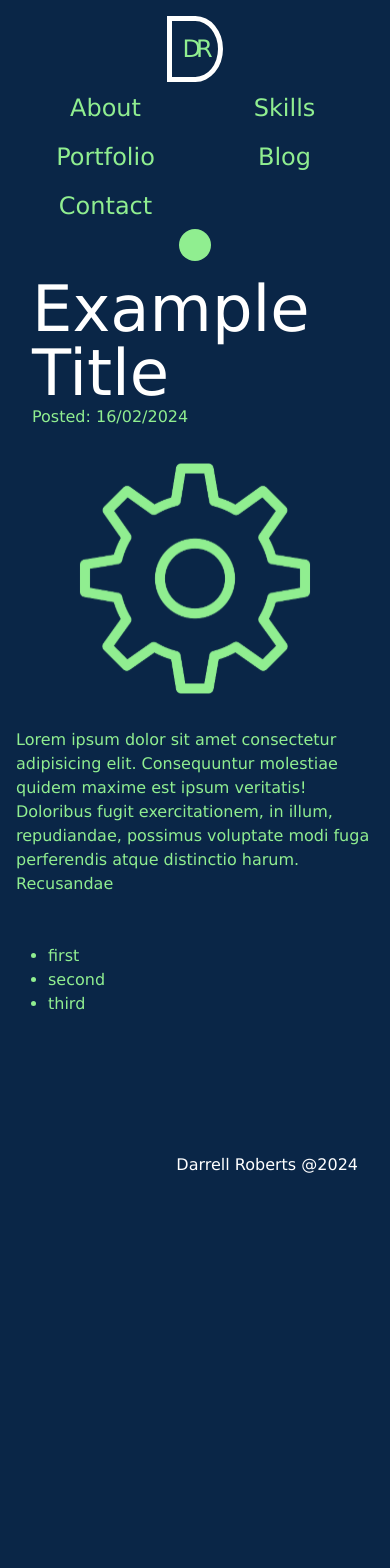
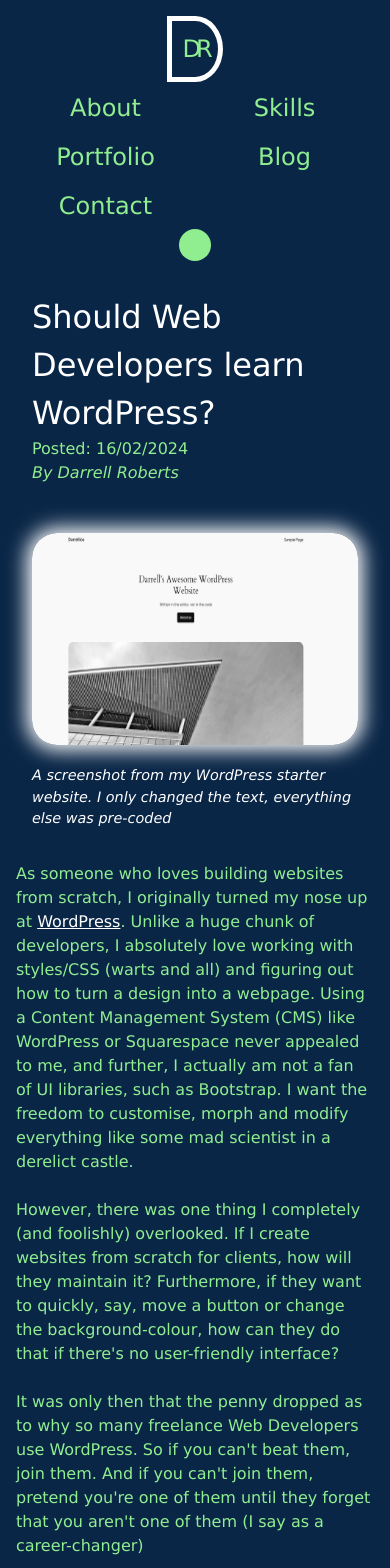
Before and after one commit to DarrellRoberts/portfolio, a Next.js app: page /blog/1 in a window 390 px wide. Shown: the top 1568 px of the page. Before the commit the page ends 1209 px from the top, so only its background shows below. Built offline with nearby package versions, Linux system fonts and the light colour scheme.

Commit message:
00013: blog: first post uploaded

```diff
--- a/src/app/blog/[id]/page.tsx
+++ b/src/app/blog/[id]/page.tsx
@@ -6,6 +6,7 @@ import { useContext } from "react";
 import { ThemeContext } from "@/components/context/ThemeContext";
 import { useParams } from "next/navigation";
 import Image from "next/image";
+import Link from "next/link";
 
 type ParamObject = {
   id?: number;
@@ -17,42 +18,41 @@ export default function BlogPost() {
   const { light, dark, isLightTheme } = useContext(ThemeContext);
   const themeStyles = isLightTheme ? light : dark;
   return (
-    <div style={{ backgroundColor: themeStyles.bg }} className="h-screen">
+    <div style={{ backgroundColor: themeStyles.bg }}>
       <section
         style={{ backgroundColor: themeStyles.bg }}
         className={styles.homepageCon}
       >
         <div className={styles.titleCon}>
+          <span style={{ color: themeStyles.mainText, fontStyle: "italic"}}>
+            By Darrell Roberts
+          </span>
           <span style={{ color: themeStyles.mainText }}>
             Posted: {EntriesArray[index]?.date}
           </span>
           <h1
             style={{ color: themeStyles.secondaryText }}
-            className="heroTitle"
           >
             {EntriesArray[index]?.title}
           </h1>
         </div>
-        <div className={styles.imageCon}>
+        <div className={styles.imageCon} >
           <Image
-            src={EntriesArray[index]?.images[0]}
-            alt={EntriesArray[index]?.imageAlt[0]}
-            width="250"
-            height="250"
+            style={{ boxShadow: "0px 0px 20px 5px" + themeStyles.secondaryText }}
+            src={EntriesArray[index]?.images[index]}
+            alt={EntriesArray[index]?.imageAlt[index]}
+            width="850"
+            height="850"
           />
+          <span style={{ color: themeStyles.secondaryText }} className="mt-5">
+            {EntriesArray[index]?.imageCaption[index]}
+          </span>
         </div>
-        <div className={styles.articleCon}>
-          <p style={{ color: themeStyles.mainText }}>
+        <div className={isLightTheme ? styles.articleCon : styles.articleConDark}>
             {EntriesArray[index]?.article}
-          </p>
         </div>
-        <ul className={styles.listCon}>
-          {EntriesArray[index]?.lists.map((item, i) => (
-            <li style={{ color: themeStyles.mainText }} key={i}>
-              {item}
-            </li>
-          ))}
-        </ul>
+        <Link style={{ color: themeStyles.secondaryText }} href="/blog" className="ml-5">
+          Back to Blog homepage</Link>
       </section>
     </div>
   );
--- a/src/app/blog/[id]/post.module.css
+++ b/src/app/blog/[id]/post.module.css
@@ -1,19 +1,47 @@
 .homepageCon {
     animation: fadeIn 0.5s linear 0s 1;
+    padding-bottom: 1rem;
 }
 
 .titleCon {
     display: flex;
     align-items: flex-start;
     flex-direction: column-reverse;
-    margin-left: 2rem;
+    padding: 1rem 2rem;
+}
+
+.titleCon h1 {
+  font-size: clamp(2rem, 5vw, 5rem);;
 }
 
 .articleCon {
   display: flex;
+  flex-direction: column;
   font-size: clamp(1rem, 2vw, 1.5rem);
   width: 75ch;
   margin: 2rem;
+}
+
+.articleConDark {
+  display: flex;
+  flex-direction: column;
+  font-size: clamp(1rem, 2vw, 1.5rem);
+  width: 75ch;
+  margin: 2rem;
+}
+
+.articleCon a {
+  color: white;
+  text-decoration: underline;
+}
+
+.articleConDark p {
+  color: var(--mainColor);
+}
+
+.articleConDark a {
+  color: black;
+  text-decoration: underline;
 }
 
 .listCon {
@@ -26,9 +54,21 @@
 
 .imageCon {
   display: flex;
-  justify-content: center;
-  align-items: center;
+  flex-direction: column;
+  /* align-items: center; */
   margin: 2rem;
+}
+
+.imageCon span {
+  font-size: clamp(0.9rem, 2vw, 1.25rem);
+  font-style: italic;
+  color: white;
+}
+
+.imageCon img {
+  filter: grayscale(1);
+  border-radius: 25px;
+  width: 65%;
 }
 
   @keyframes fadeIn {
@@ -75,10 +115,19 @@
       width: auto;
       margin: 1rem;
     }
+    .articleConDark {
+      font-size: 1rem;
+      width: auto;
+      margin: 1rem;
+    }
     .postsCon a {
       margin: 0px;
     }
     .rotateBorder {
       padding: 6rem;
     }
+    .imageCon img {
+      aspect-ratio: 1/0.65;
+      width: 100%;
+    }
   }
--- a/src/app/blog/blog.module.css
+++ b/src/app/blog/blog.module.css
@@ -9,24 +9,31 @@
     margin-left: 2rem;
 }
 
-.articleCon {
-  display: flex;
-  font-size: 1.5rem;
-  width: 75ch;
-  margin: 2rem;
-}
-
 .postsCon {
   display: flex;
   justify-content: space-evenly;
 }
 
 .postsCon a {
+  display: flex;
+  flex-direction: column;
+  width: 50%;
+  text-align: center;
   margin: 1rem 3rem;
+}
+
+.posts h3 {
+  font-style: italic;
+  font-size: 1rem;
 }
 
 .rotateBorder {
   position: absolute;
+  background-image: url("/assets/blogimages/wordpressScreenshot.jpg");
+  background-size: cover;
+  background-position: center;
+  background-repeat: no-repeat;
+  opacity: 0.07;
   padding: 8rem;
   border-color: white;
   border-width: 5px;
@@ -38,6 +45,7 @@
   text-align: center;
   font-size: 1.5rem;
   margin-top: 30%;
+  z-index: 3;
 }
 
 .mail {
@@ -70,30 +78,6 @@
   }
   }
 
-  @keyframes borderRad {
-    0% {
-      border-bottom-right-radius: 30%;
-      border-bottom-left-radius: 45%;
-      border-top-right-radius: 75%;
-      border-top-left-radius: 90%;
-      transform: rotate(0deg);
-    }
-    50% {
-      border-bottom-right-radius: 80%;
-      border-bottom-left-radius: 90%;
-      border-top-right-radius: 25%;
-      border-top-left-radius: 30%;
-      transform: rotate(180deg);
-    }
-    100% {
-      border-bottom-right-radius: 30%;
-      border-bottom-left-radius: 45%;
-      border-top-right-radius: 75%;
-      border-top-left-radius: 90%;
-      transform: rotate(360deg);
-    }
-  }
-
   @media  screen and (max-width: 1200px) {
     .mail {
       width: 100px;
@@ -118,12 +102,12 @@
     }
     .postsCon {
       display: grid;
-      /* width: 100%; */
       grid-template-columns: repeat(auto-fill, minmax(125px, 1fr));
       gap: 6rem;
     }
     .postsCon a {
-      margin: 0px;
+      /* width: 50%; */
+      align-items: center;
     }
     .rotateBorder {
       padding: 6rem;
--- a/src/app/blog/page.tsx
+++ b/src/app/blog/page.tsx
@@ -34,9 +34,9 @@ export default function Blog() {
                     <h2 style={{ color: themeStyles.mainText }}>
                       {item.title}
                     </h2>
-                    <h2 style={{ color: themeStyles.mainText }}>
+                    <h3 style={{ color: themeStyles.secondaryText}}>
                       Posted: {item.date}
-                    </h2>
+                    </h3>
                   </div>
                 </Link>
               ))}
@@ -45,7 +45,7 @@ export default function Blog() {
           <Image
             className={styles.mail}
             src={isLightTheme ? "/assets/blog.svg" : "/assets/blogDM.svg"}
-            alt="cog"
+            alt="papers"
             width="250"
             height="250"
           />
--- a/src/app/layout.tsx
+++ b/src/app/layout.tsx
@@ -19,7 +19,7 @@ export default function RootLayout({
     <ThemeContextProvider>
       <html lang="en">
         <head>
-          <link rel="icon" href="./logo.jpg" type="image/jpg" />
+          <link rel="icon" href="/assets/logo.jpg" type="image/jpg" />
         </head>
         <body>
           <NavBar />
--- a/src/components/blog-assets/EntriesArray.ts
+++ /dev/null
@@ -1,38 +0,0 @@
-import { getDate } from "./DateFormatter";
-
-type EntryData = {
-    id: number,
-    title: string,
-    lists: string[],
-    images: string[],
-    imageAlt: string[],
-    article: string,
-    date: string
-  }
-
-  const date = getDate();
-
-const entriesArray: EntryData[] = [
-  {
-    id: 1,
-    title: "Example Title",
-    lists: ["first", "second", "third"],
-    images: ["/assets/cog.svg"],
-    imageAlt: ["cog"],
-    article: "Lorem ipsum dolor sit amet consectetur adipisicing elit. Consequuntur molestiae quidem maxime est ipsum veritatis! Doloribus fugit exercitationem, in illum, repudiandae, possimus voluptate modi fuga perferendis atque distinctio harum. Recusandae",
-    date: date
-  },
-  {
-    id: 2,
-    title: "Example Title2",
-    lists: ["first", "second", "third"],
-    images: ["/assets/cog.svg"],
-    imageAlt: ["cog"],
-    article: "Lorem ipsum dolor sit amet consectetur adipisicing elit. Consequuntur molestiae quidem maxime est ipsum veritatis! Doloribus fugit exercitationem, in illum, repudiandae, possimus voluptate modi fuga perferendis atque distinctio harum. Recusandae.",
-    date: date
-  }
-]
-
-entriesArray.reverse();
-
-export default entriesArray;
--- /dev/null
+++ b/src/components/blog-assets/EntriesArray.tsx
@@ -0,0 +1,58 @@
+import { getDate } from "./DateFormatter";
+
+type EntryData = {
+    id: number,
+    title: string,
+    links?: string[],
+    images: string[],
+    imageAlt: string[],
+    imageCaption: string[],
+    article: any,
+    date: string
+  }
+
+  const date = getDate();
+
+const entriesArray: EntryData[] = [
+  {
+    id: 1,
+    title: "Should Web Developers learn WordPress?",
+    links: ["https://www.youtube.com/watch?v=2Q0mWH6g8Fo"],
+    images: ["/assets/blogimages/wordpressScreenshot.jpg"],
+    imageAlt: ["screenshot_of_wordpress_website"],
+    imageCaption: ["A screenshot from my WordPress starter website. I only changed the text, everything else was pre-coded"],
+    article:
+    (
+    <div>
+    <p>As someone who loves building websites from scratch, I originally turned my nose up at <a href="https://wordpress.com/" target="_blank">WordPress</a>. Unlike a huge chunk of developers, I absolutely love working with styles/CSS (warts and all) and figuring out how to turn a design into a webpage. Using a Content Management System (CMS) like WordPress or Squarespace never appealed to me, and further, I actually am not a fan of UI libraries, such as Bootstrap. I want the freedom to customise, morph and modify everything like some mad scientist in a derelict castle.</p>
+    <br/>
+    <p>However, there was one thing I completely (and foolishly) overlooked. If I create websites from scratch for clients, how will they maintain it? Furthermore, if they want to quickly, say, move a button or change the background-colour, how can they do that if there's no user-friendly interface?</p>
+    <br/>
+    <p>It was only then that the penny dropped as to why so many freelance Web Developers use WordPress. So if you can't beat them, join them. And if you can't join them, pretend you're one of them until they forget that you aren't one of them (I say as a career-changer)</p>
+    <br/>
+    <p>So, either conventionally or unconventionally, I downloaded <a href="https://localwp.com/" target="_blank">Local WP</a> - a WordPress developement tool. By doing this rather than using WordPress itself, I've actually automated even more tasks, such as layouts, plugin management and writing code. Besides, I wanted to explore the more expedient option in order to see its benefits in all its glory. And In summary, I can't deny it is a huge time-saver.</p>
+    <br/>
+    <p>The layout is already done with in-built responsiveness, so the website retains its style on desktop, tablet and mobile devices. The backend boilerplate is already done via PHP and includes a MySQL database. Not only that, but it runs on an nginx web server, meaning that it can be easily scaled - without the Amazon-Web-Service wolf knocking on your door. To achieve all of this from scratch, it would take a lot of time, effort and probably a lot of swearing (language-dependent). And like anything in business, when you save time, you save money.</p>
+    <br/>
+    <p>It all makes sense now. Why when you go on freelance websites such as, <a href="https://www.fiverr.com/" target="_blank">Fiverr</a> or <a href="https://www.upwork.com/" target="_blank">Upwork</a>, you will see a wealth of WordPress website developers; and lack of anything different.</p>
+    <br/>
+    <p>Nevertheless, I can't help but feel like the WordPress experience so far is quite uninspiring. Moving elements on a page through its UI feels very restrictive, compared to just coding it with CSS. When you perform the latter, it is like a playground and you can do whatever you like (such as CSS animations, probably my favorite CSS feature). It presents a challenge and with every challenge, there is that sweet dopamine reward of solving it - something that I'm sure you are robbed of with WordPress.</p>
+    <br/>
+    <p>Moreover, you start to develop a sixth sense for when a website is created through WordPress or any CMS for that matter. If the recognisable icon in the tab hasn't been replaced and isn't a dead giveaway, there's a general vibe to it and cookie-cutter structure. You open the landing page and say, 'ah, here we go again'.</p>
+    <br/>
+    <p>I always like to say, my favourite websites are those that feel like they are breathing. A classic example of this are 3D websites - something I'll discuss in next week's post. With CMS websites, it feels to me quite clinical and unimaginative.</p>
+    <br/>
+    <p>There is nothing wrong with this of course. Most startups or entrepreneur aren't interested in investing in a unique website; they just want something live asap so that they can start making sales.</p>
+    <br/>
+    <p>But does this mean I'll abandon this short-lived WordPress journey? No. It seems to be where the demand is quite frankly. Also it presents the opportunity to learn PHP. That passion though for crafting websites from scratch will always be with me. And who knows, maybe further down the line I'll have a Damascus conversion and preach that no sane Web Developer should avoid the divine power of WordPress. At this point though, it doesn't seem likely.</p>
+    <br/>
+    <p>So for now, I'll remain a heretic.</p>
+    </div>
+    ),
+    date: date
+  },
+]
+
+entriesArray.reverse();
+
+export default entriesArray;
```
Also changed, not shown: public/assets/blogimages/wordpressScreenshot.jpg (added).
